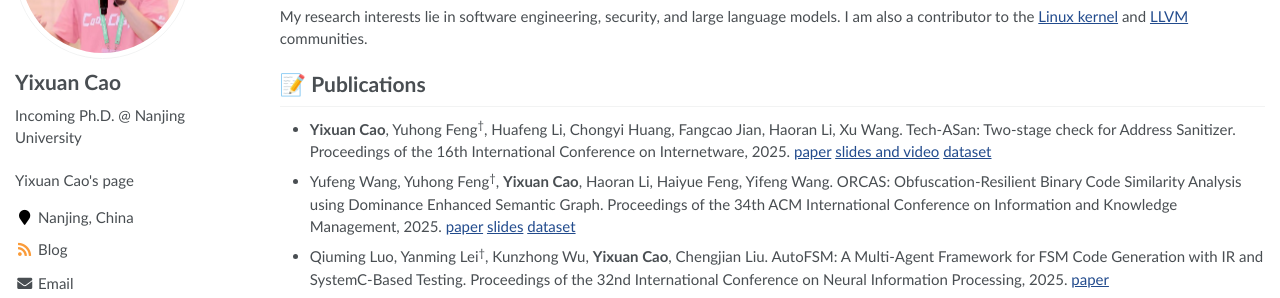
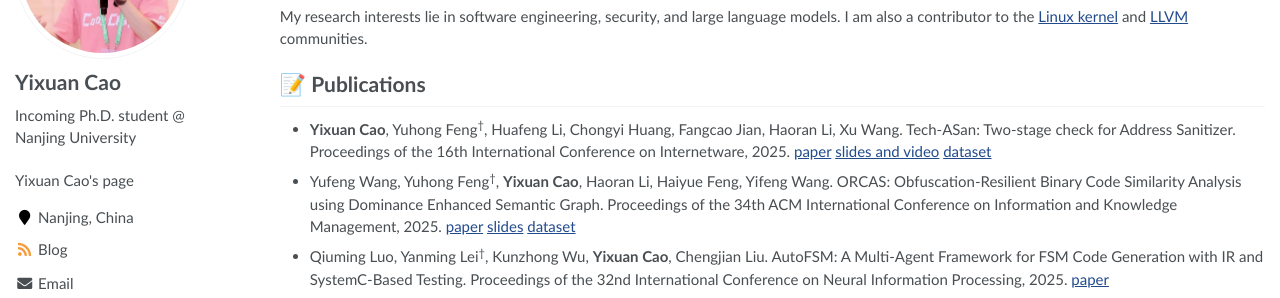
Before and after one commit to Cao-Wuhui/Cao-Wuhui.github.io, a Jekyll site: the page built from _pages/about.md, in a window 1280 px wide. Shown: the part 207-505 px from the top of the page. Built offline with Jekyll 4.4.1, drawn with Linux system fonts in a browser that asks for light colours; some web fonts are replaced.

Commit message:
Refine bio: Incoming Ph.D. student @ Nanjing University

```diff
--- a/_config.yml
+++ b/_config.yml
@@ -23,7 +23,7 @@ baidu_site_verification  :  # get baidu_site_verification from https://ziyuan.ba
 author:
   name             : "Yixuan Cao"
   avatar           : "images/Yixuan Cao.jpg"
-  bio              : "Incoming Ph.D. @ Nanjing University"
+  bio              : "Incoming Ph.D. student @ Nanjing University"
   location         : "Nanjing, China"
   employer         :
   pubmed           :
```
